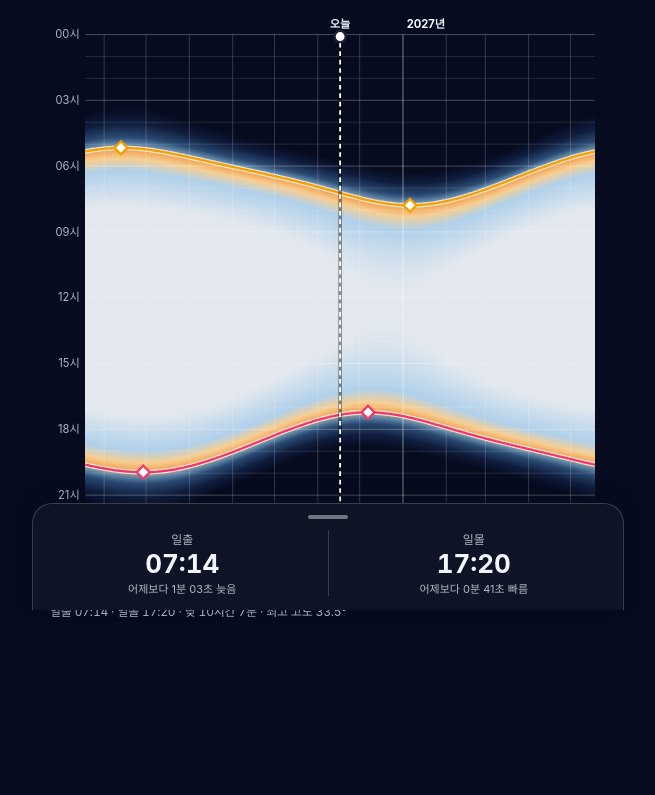
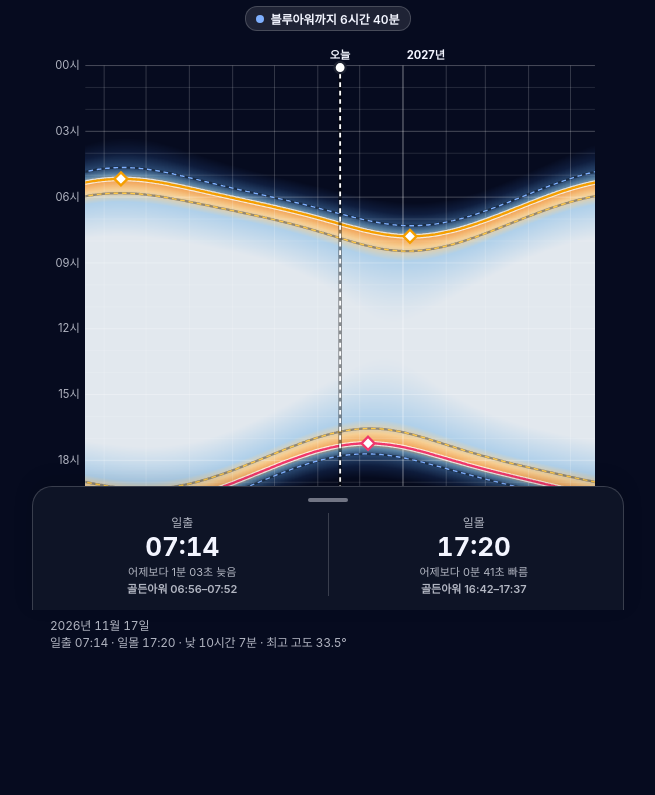
Before and after one commit to ssibassiba/sun, a plain HTML site: page index.html in a window 1280 px wide. Shown: the part 190-985 px from the top of the page, without its empty margins (312-967 px from the left). Before the commit the page ends 937 px from the top, so only its background shows below. Drawn offline with Linux system fonts and the light colour scheme.

Commit message:
Add magic hour (golden/blue hour) display to sun graph
Show golden hour (-4° to 6°) and blue hour (-6° to -4°) times in the
sheet, a countdown pill in the hero, and band edges on the graph.

Co-Authored-By: Claude Fable 5.2 <noreply@anthropic.com>
Claude-Session: https://claude.ai/code/session_01QFR4HoecfPGb3ohzNKYPrA

```diff
--- a/index.html
+++ b/index.html
@@ -91,6 +91,17 @@ svg text{font-size:12px;fill:var(--sub);font-family:inherit}
 .pn{display:block;width:91%;margin:4px 0 0 6.667%;padding:0;border:0;background:none;accent-color:var(--text);height:22px}
 .moon .d{flex:1;text-align:left;font-size:12px}
 .moon .v{font-size:16px;margin:0}
+.mh{display:inline-flex;align-items:center;gap:6px;margin-top:6px;padding:3px 10px;border-radius:12px;font-size:12px;font-weight:600;background:var(--card);border:1px solid var(--line);font-variant-numeric:tabular-nums}
+.mh[hidden]{display:none}
+.mh i,.mg i{width:8px;height:8px;border-radius:50%;flex:none;display:inline-block}
+.mh.on{color:#1b2030;border-color:transparent}
+.t .d.g{font-weight:600;margin-top:1px}
+.mgc{grid-column:1/-1;min-width:0}
+.mg{display:grid;grid-template-columns:minmax(0,1fr) minmax(0,1fr);gap:4px 14px;margin-top:6px;font-size:12px;font-variant-numeric:tabular-nums;text-align:left}
+.mg .h{font-size:11px;color:var(--sub)}
+.mg span{display:flex;align-items:center;gap:5px;white-space:nowrap}
+.mg b{margin-left:auto}
+.mg em{font-style:normal;color:var(--sub);font-size:11px;min-width:26px;text-align:right}
 .mapb{flex:none;padding:0 9px;height:34px;font-size:12px;font-weight:600}
 .col.lc{width:54px}.col.ln{width:72px}.col.lt{width:96px}
 .col.lc .it,.col.ln .it,.col.lt .it{font-size:13px;overflow:hidden;text-overflow:ellipsis;padding:0 3px}
@@ -105,15 +116,16 @@ svg text{font-size:12px;fill:var(--sub);font-family:inherit}
   <div class="row" id="lrow"><select id="sc" aria-label="대륙"></select><select id="sn" aria-label="나라"></select><select id="sct" aria-label="도시"></select><button class="mapb" id="mapb">지도</button><button class="mapb" id="gpsb">현위치</button></div>
   <div class="row" id="trow"><div class="wheel" id="wheel"><i class="hl"></i></div><button class="mapb" id="td">지금</button></div>
   <div class="mapsheet" id="mapsheet"><div class="zw" id="mapw"><svg id="mapsvg" viewBox="0 0 360 180"></svg></div><div class="mrow"><div class="read">지도를 누르면 그 좌표로 이동해요. 점을 누르면 그 도시로 이동해요.</div><button class="dstb" id="dstb" hidden></button></div><div class="mtip" id="mtip" hidden></div><div class="mzl" id="mzl" hidden></div><div class="read" id="locnote" hidden></div></div>
-  <div class="hero"><div class="lab" id="lab"></div><div class="big" id="cd"></div><div class="note" id="note"></div></div>
+  <div class="hero"><div class="lab" id="lab"></div><div class="big" id="cd"></div><div class="note" id="note"></div><div class="mh" id="mh" hidden></div></div>
   <div class="cvo"><div class="zw" id="cvw"><div class="cv"><canvas id="cv"></canvas><svg id="ch" viewBox="0 0 600 606"></svg><div class="tip" id="tip" hidden></div></div></div><div class="ax" id="ax"></div></div>
   <input type="range" class="pn" id="pn" hidden min="0" max="732" step="1" value="366" aria-label="그래프 좌우 이동">
   <div class="read" id="rdo"></div>
   <div class="sheet" id="sheet">
     <button class="hdl" id="hdl" aria-label="자세히 열기 또는 닫기"></button>
-    <div class="two"><div class="t"><div class="n">일출</div><div class="v" id="rv"></div><div class="d" id="rvd"></div></div><i class="dv"></i><div class="t"><div class="n">일몰</div><div class="v" id="sv"></div><div class="d" id="svd"></div></div></div>
+    <div class="two"><div class="t"><div class="n">일출</div><div class="v" id="rv"></div><div class="d" id="rvd"></div><div class="d g" id="rgd"></div></div><i class="dv"></i><div class="t"><div class="n">일몰</div><div class="v" id="sv"></div><div class="d" id="svd"></div><div class="d g" id="sgd"></div></div></div>
     <div class="more">
       <div class="grid">
+        <div class="card mgc"><div class="n" style="font-size:12px;color:var(--sub)">매직아워 · 골든 고도 −4°~6° · 블루 −6°~−4°</div><div class="mg" id="mg"></div></div>
         <div class="card t"><div class="n" id="avl">현재 태양 고도</div><div class="v" id="av"></div><div class="d" id="avd"></div></div>
         <div class="card t"><div class="n">최고 고도 (그날 하루 중)</div><div class="v" id="nv"></div><div class="d" id="nvd"></div></div>
         <div class="card moon"><svg id="moon" width="44" height="44" viewBox="0 0 56 56"></svg><div class="d" id="mnd"></div><div class="v" id="mnm"></div></div>
@@ -155,6 +167,16 @@ function ev(y,m,d){
 function evE(e){let v=cache.get(e);if(!v){const t=new Date(e*864e5);v={...ev(t.getUTCFullYear(),t.getUTCMonth(),t.getUTCDate()),e,y:t.getUTCFullYear(),m:t.getUTCMonth(),d:t.getUTCDate()};cache.set(e,v)}return v}
 function tw(v,a){const c=(Math.sin(a*R)-Math.sin(lat*R)*Math.sin(v.dec))/(Math.cos(lat*R)*Math.cos(v.dec));return Math.abs(c)>1?null:4*D*Math.acos(c)}
 const altAt=(v,t)=>Math.asin(Math.max(-1,Math.min(1,Math.sin(lat*R)*Math.sin(v.dec)+Math.cos(lat*R)*Math.cos(v.dec)*Math.cos((t-v.noon)/4*R))))*D;
+/* 매직아워: 골든 -4°~6°, 블루 -6°~-4° */
+const GA=6,BA=-4,BB=-6,GC="#ffc94a",BC="#7fb0ff";
+function hx(v,a){const c=(Math.sin(a*R)-Math.sin(lat*R)*Math.sin(v.dec))/(Math.cos(lat*R)*Math.cos(v.dec));return c>=1?0:c<=-1?720:4*D*Math.acos(c)}
+function magic(v){const g=hx(v,GA),b=hx(v,BA),c=hx(v,BB),n=v.noon;return [["블루아워",n-c,n-b],["골든아워",n-b,n-g],["골든아워",n+g,n+b],["블루아워",n+b,n+c]]}
+const mhL=a=>a>=BA&&a<=GA?" · 골든아워":a>=BB&&a<BA?" · 블루아워":"";
+const mhR=m=>m[2]-m[1]<.5?"—":hm(m[1])+"–"+hm(m[2]);
+function magicNow(e,now){const L=[];
+  for(let d=-1;d<=3;d++){const w=evE(e+d),b=w.e*864e5-w.off*6e4;magic(w).forEach(m=>{if(m[2]-m[1]<.5)return;const s=b+m[1]*6e4,t=b+m[2]*6e4,p=L[L.length-1];if(p&&p[0]===m[0]&&s-p[2]<6e4)p[2]=Math.max(p[2],t);else L.push([m[0],s,t])})}
+  const c=L.find(x=>x[2]>now);return c?{n:c[0],on:c[1]<=now,t:c[1]<=now?c[2]:c[1]}:null}
+const left=s=>{s=Math.max(0,Math.round(s));const h=Math.floor(s/3600),m=Math.floor(s%3600/60);return h>=24?Math.floor(h/24)+"일 "+h%24+"시간":h?h+"시간 "+p2(m)+"분":m+"분 "+p2(s%60)+"초"};
 const phaseL=a=>a>=-0.833?"낮":a>=-6?"환한 어스름":a>=-12?"짙은 어스름":a>=-18?"깊은 어스름":"밤";
 
 /* 하늘색: 보라 없이 검푸른 밤 → 강청색 → 주황 → 하늘색 → 흰색 */
@@ -225,8 +247,9 @@ function build(){
   data.forEach((v,i)=>{if(v.d===1){const x=(i*ppd).toFixed(1);
     h+=`<line x1="${x}" x2="${x}" y1="${mt}" y2="${H-mb}" stroke="rgba(255,255,255,${v.m===0?.5:.2})"/><text x="${+x+4}" y="${H-5}">${v.m+1}월</text>`;
     if(v.m===0)h+=`<text x="${+x+4}" y="${mt-7}" style="font-weight:700;fill:var(--text)">${v.y}년</text>`}});
-  const seg=k=>{let d="",on=false,py=0;data.forEach((v,i)=>{if(v.pol){on=false;return}const y=Yy(w24(v[k]));d+=(on&&Math.abs(y-py)<plotH/2?"L":"M")+(i*ppd).toFixed(1)+" "+y.toFixed(1);py=y;on=true});return d};
-  const pr=seg("rise"),ps=seg("set");
+  const seg=f=>{let d="",on=false,py=0;data.forEach((v,i)=>{const mm=f(v);if(mm==null){on=false;return}const y=Yy(w24(mm));d+=(on&&Math.abs(y-py)<plotH/2?"L":"M")+(i*ppd).toFixed(1)+" "+y.toFixed(1);py=y;on=true});return d};
+  const pr=seg(v=>v.pol?null:v.rise),ps=seg(v=>v.pol?null:v.set),edge=(a,sg)=>seg(v=>{const h=tw(v,a);return h==null?null:v.noon+sg*h});
+  [[GA,GC],[BB,BC]].forEach(([a,c])=>[-1,1].forEach(sg=>{const d=edge(a,sg);h+=`<path d="${d}" fill="none" stroke="rgba(0,0,0,.35)" stroke-width="2.5"/><path d="${d}" fill="none" stroke="${c}" stroke-width="1.5" stroke-dasharray="5 4"/>`}));
   h+=`<path d="${pr}" fill="none" stroke="#fff" stroke-opacity=".75" stroke-width="5"/><path d="${ps}" fill="none" stroke="#fff" stroke-opacity=".75" stroke-width="5"/>`;
   h+=`<path d="${pr}" fill="none" stroke="${RISE}" stroke-width="2.5"/><path d="${ps}" fill="none" stroke="${SET}" stroke-width="2.5"/>`;
   ext.forEach(m=>{const x=m.i*ppd,y=Yy(w24(m.val));h+=`<path class="dm" data-x="${x}" data-y="${y}" transform="translate(${x} ${y})" d="M0 -7L7 0L0 7L-7 0Z" fill="#fff" stroke="${m.k==="rise"?RISE:SET}" stroke-width="2.5"/>`});
@@ -264,7 +287,7 @@ function hover(ux,uy){
   $("hg").removeAttribute("display");
   $("hv").setAttribute("x1",sx);$("hv").setAttribute("x2",sx);$("hh").setAttribute("y1",uy);$("hh").setAttribute("y2",uy);
   $("h1").setAttribute("cx",sx);$("h1").setAttribute("cy",Yy(w24(v.rise)));$("h2").setAttribute("cx",sx);$("h2").setAttribute("cy",Yy(w24(v.set)));["h1","h2"].forEach(id=>v.pol?$(id).setAttribute("display","none"):$(id).removeAttribute("display"));
-  $("rdo").textContent=`${v.y}.${v.m+1}.${v.d} ${hm(mn)} · ${phaseL(al)} · 고도 ${al.toFixed(1)}° · ${rel(msOf(v,mn)).replace(/ \d+초/,"")}\n${dayTxt(v)}`;
+  $("rdo").textContent=`${v.y}.${v.m+1}.${v.d} ${hm(mn)} · ${phaseL(al)}${mhL(al)} · 고도 ${al.toFixed(1)}° · ${rel(msOf(v,mn)).replace(/ \d+초/,"")}\n${dayTxt(v)}`;
   showTip(ux,uy);
 }
 function clickAt(ux,uy){
@@ -340,7 +363,7 @@ function renderInfo(){
   const cell=r=>{const c0=col(r[2]),c1=col(r[3]),lum=(c0.concat(c1).reduce((a,x,j)=>a+x*[.299,.587,.114][j%3],0))/2/255;
     return `<span class="rw" style="background:linear-gradient(90deg,rgb(${c0.map(Math.round)}),rgb(${c1.map(Math.round)}));color:${lum<.5?"#fff":"#1b2030"}"><span>${r[0]}</span><b>${r[1]==null?"—":hm(r[1])}</b></span>`};
   const du=!v.pol&&C&&Nn&&A?`일출 전 어스름: 환한 ${Math.round(v.rise-C[0])}분 · 짙은 ${Math.round(v.rise-Nn[0])}분 · 깊은 ${Math.round(v.rise-A[0])}분`:"";
-  $("info").innerHTML=`<b>${v.y}년 ${v.m+1}월 ${v.d}일 ${hm(mn)}</b> · ${phaseL(al,mn<v.noon)}<br><span id="until">${rel(picked?picked.ms:msOf(v,mn))}</span> · 태양 고도 ${al.toFixed(1)}° · 가장 높은 때 ${hm(v.noon)} (${v.alt.toFixed(1)}°)<div class="rows">${[0,4,1,5,2,6,3,7].map(i=>cell(L[i])).join("")}</div><div class="cap"><span>${du}</span><span class="ver">v2.1</span></div>`;
+  $("info").innerHTML=`<b>${v.y}년 ${v.m+1}월 ${v.d}일 ${hm(mn)}</b> · ${phaseL(al,mn<v.noon)}${mhL(al)}<br><span id="until">${rel(picked?picked.ms:msOf(v,mn))}</span> · 태양 고도 ${al.toFixed(1)}° · 가장 높은 때 ${hm(v.noon)} (${v.alt.toFixed(1)}°)<div class="rows">${[0,4,1,5,2,6,3,7].map(i=>cell(L[i])).join("")}</div><div class="cap"><span>${du}</span><span class="ver">v2.2</span></div>`;
 }
 
 function tick(){
@@ -359,6 +382,13 @@ function tick(){
   for(let d=-1;d<400&&t==null;d++){const w=evE(e+d);if(w.pol)continue;const bb=w.e*864e5-w.off*6e4,r=bb+w.rise*6e4,sx=bb+w.set*6e4;if(!up&&r>now){lb="일출까지";t=r}else if(up&&sx>now){lb="일몰까지";t=sx}}
   $("lab").textContent=t==null?"해가 뜨고 지는 때가 없어요":lb;$("cd").textContent=t==null?"—":dur((t-now)/1000);
   $("note").textContent=(v.pol>0?"백야 · ":v.pol<0?"극야 · ":"")+(dstOff&&dstHas?"표준시 기준 · ":"")+(sim?"선택한 시점 기준 · ":"")+"현재 "+p2(k.getUTCHours())+":"+p2(k.getUTCMinutes())+":"+p2(k.getUTCSeconds());
+  /* 매직아워 */
+  const mg=magic(v),mn2=magicNow(e,now),mhE=$("mh");
+  $("rgd").textContent="골든아워 "+mhR(mg[1]);$("sgd").textContent="골든아워 "+mhR(mg[2]);
+  if(mn2){const cc=mn2.n==="골든아워"?GC:BC,lf=left((mn2.t-now)/1000);mhE.hidden=false;mhE.classList.toggle("on",mn2.on);mhE.style.background=mn2.on?cc:"";
+    mhE.innerHTML=mn2.on?`지금 ${mn2.n} · ${lf} 남음`:`<i style="background:${cc}"></i>${mn2.n}까지 ${lf}`}else mhE.hidden=true;
+  const mrow=m=>`<span><i style="background:${m[0]==="골든아워"?GC:BC}"></i>${m[0].slice(0,2)}<b>${mhR(m)}</b><em>${m[2]-m[1]<.5?"":Math.round(m[2]-m[1])+"분"}</em></span>`;
+  $("mg").innerHTML=`<span class="h">아침</span><span class="h">저녁</span>`+[0,2,1,3].map(j=>mrow(mg[j])).join("");
   /* 하늘색 */
   const al=altAt(v,tm),c=col(al),lum=(.299*c[0]+.587*c[1]+.114*c[2])/255,dk=lum<.5,rgb=`rgb(${c.map(Math.round)})`;
   document.documentElement.style.background=rgb;document.body.style.background=rgb;
@@ -367,7 +397,7 @@ function tick(){
   st.setProperty("--card",dk?"rgba(255,255,255,.1)":"rgba(255,255,255,.6)");st.setProperty("--line",dk?"rgba(255,255,255,.18)":"rgba(27,32,48,.14)");
   st.colorScheme=dk?"dark":"light";st.setProperty("--sheet",dk?"rgb(14,20,38)":"rgb(250,250,247)");
   $("avl").textContent=sim?"선택 시점 태양 고도":"현재 태양 고도";
-  $("av").textContent=al.toFixed(1)+"°";$("avd").textContent=phaseL(al,tm<v.noon);
+  $("av").textContent=al.toFixed(1)+"°";$("avd").textContent=phaseL(al,tm<v.noon)+mhL(al);
   let yr=ymemo.get(v.y);if(!yr){const a=[];for(let x=Date.UTC(v.y,0,1)/864e5;x<Date.UTC(v.y+1,0,1)/864e5;x++)a.push(evE(x).alt);yr=[Math.min(...a),Math.max(...a)];ymemo.set(v.y,yr)}
   const da=v.alt-ys.alt;$("nv").textContent=v.alt.toFixed(1)+"°";
   $("nvd").textContent=`가장 높은 때 ${hm(v.noon)} · 어제보다 ${Math.abs(da).toFixed(2)}° ${da>=0?"높음":"낮음"} · 그해 ${yr[0].toFixed(1)}°~${yr[1].toFixed(1)}°`;
```
